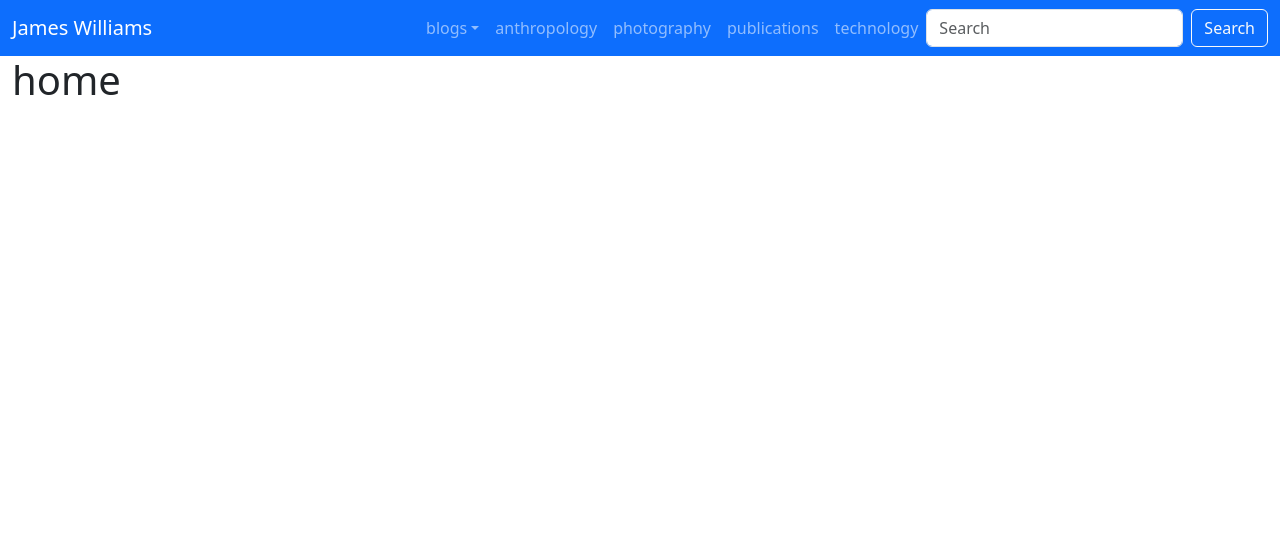
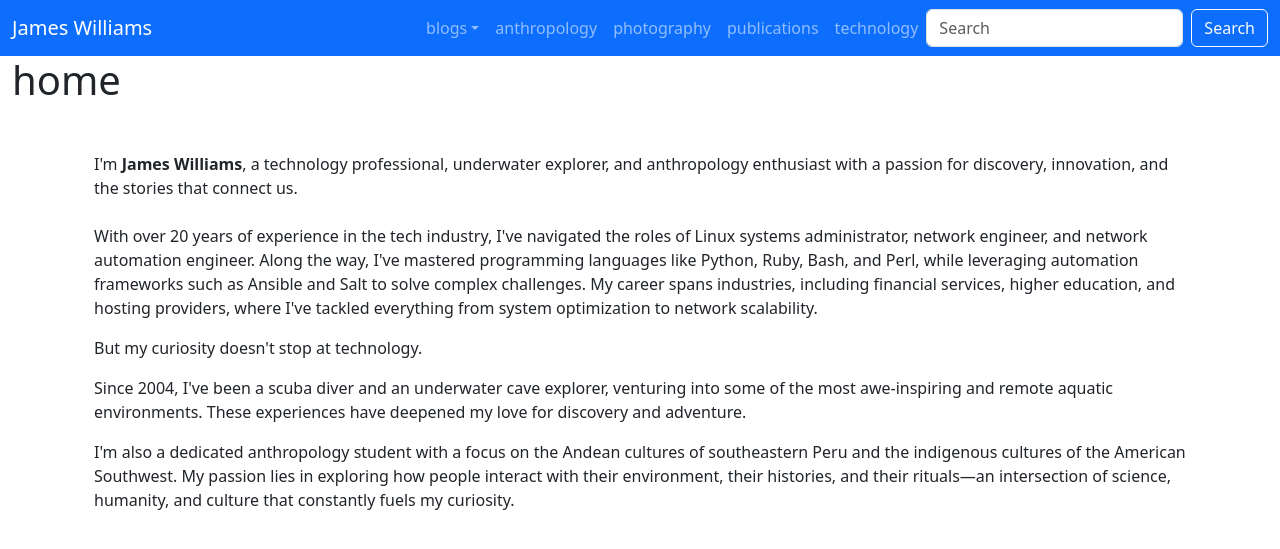
Before and after one commit to jtdub/jtdub.com, a Jekyll site: the page built from index.html, in a window 1280 px wide. Shown: the top 549 px of the page. Built offline with Jekyll 4.4.1, drawn with Linux system fonts in a browser that asks for light colours; nearby versions of some CDN libraries.

Commit message:
update index

```diff
--- a/index.html
+++ b/index.html
@@ -3,3 +3,37 @@ layout: default
 title: home
 permalink: /
 ---
+<main class="container mt-5">
+    <div class="container mt-4">
+        I'm <strong>James Williams</strong>, a technology professional, underwater explorer,
+        and anthropology enthusiast with a passion for discovery, innovation, and the stories
+        that connect us.
+    </div>
+    <div class="container mt-4">
+        <p>
+            With over 20 years of experience in the tech industry, I've navigated the roles of
+            Linux systems administrator, network engineer, and network automation engineer.
+            Along the way, I've mastered programming languages like Python, Ruby, Bash, and Perl,
+            while leveraging automation frameworks such as Ansible and Salt to solve complex
+            challenges. My career spans industries, including financial services, higher education,
+            and hosting providers, where I've tackled everything from system optimization to
+            network scalability.
+        </p>
+
+        <p>But my curiosity doesn't stop at technology.</p>
+
+        <p>
+            Since 2004, I've been a scuba diver and an underwater cave explorer, venturing into
+            some of the most awe-inspiring and remote aquatic environments. These experiences
+            have deepened my love for discovery and adventure.
+        </p>
+
+        <p>
+            I'm also a dedicated anthropology student with a focus on the Andean cultures of
+            southeastern Peru and the indigenous cultures of the American Southwest. My passion
+            lies in exploring how people interact with their environment, their histories, and
+            their rituals—an intersection of science, humanity, and culture that constantly
+            fuels my curiosity.
+        </p>
+    </div>
+</main>
```
